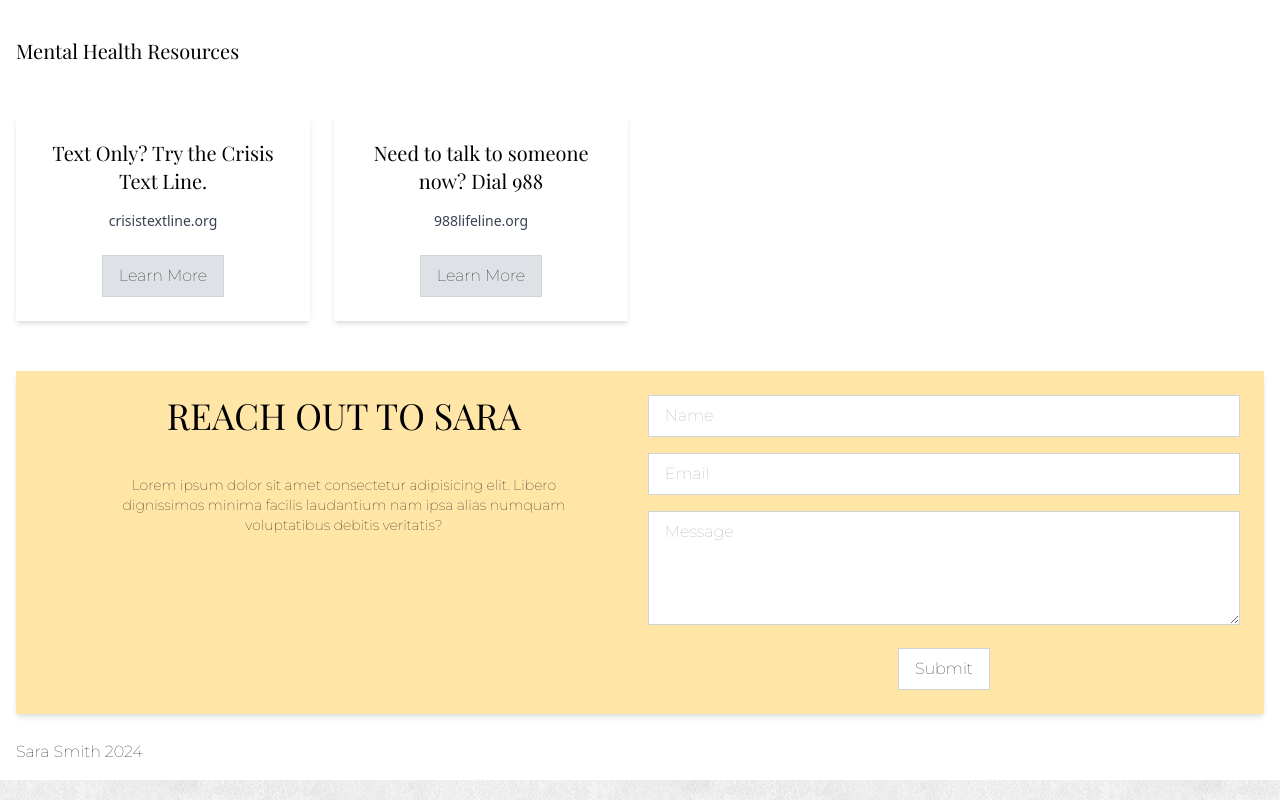
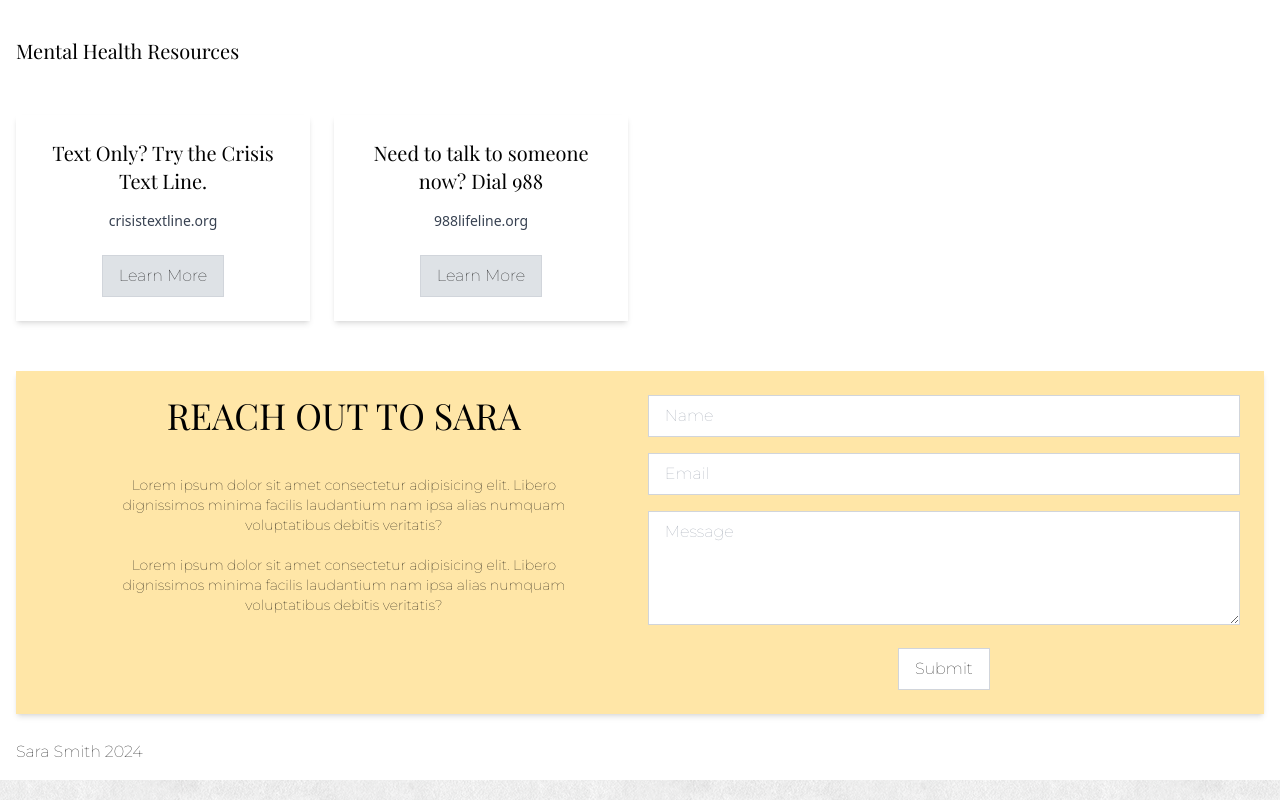
Before and after one commit to the-rabblerouser/booksbysara, a Next.js app: page / in a window 1280 px wide. Shown: the part 2371-3171 px from the top of the page. Built offline with nearby package versions, Linux system fonts and the light colour scheme.

Commit message:
extra p on contact

```diff
--- a/app/components/contact/index.js
+++ b/app/components/contact/index.js
@@ -32,6 +32,12 @@ const Contact = () => {
 						</h1>
 						<p
 							className={`${montserrat.className} text-sm md:text-md text-center mb-7 lg:mb-0 md:mx-40 lg:mx-20`}>
+							Lorem ipsum dolor sit amet consectetur adipisicing elit. Libero
+							dignissimos minima facilis laudantium nam ipsa alias numquam
+							voluptatibus debitis veritatis?
+						</p>
+						<p
+							className={`${montserrat.className} text-sm md:text-md text-center mt-5 mb-7 lg:mb-0 md:mx-40 lg:mx-20`}>
 							Lorem ipsum dolor sit amet consectetur adipisicing elit. Libero
 							dignissimos minima facilis laudantium nam ipsa alias numquam
 							voluptatibus debitis veritatis?
```
